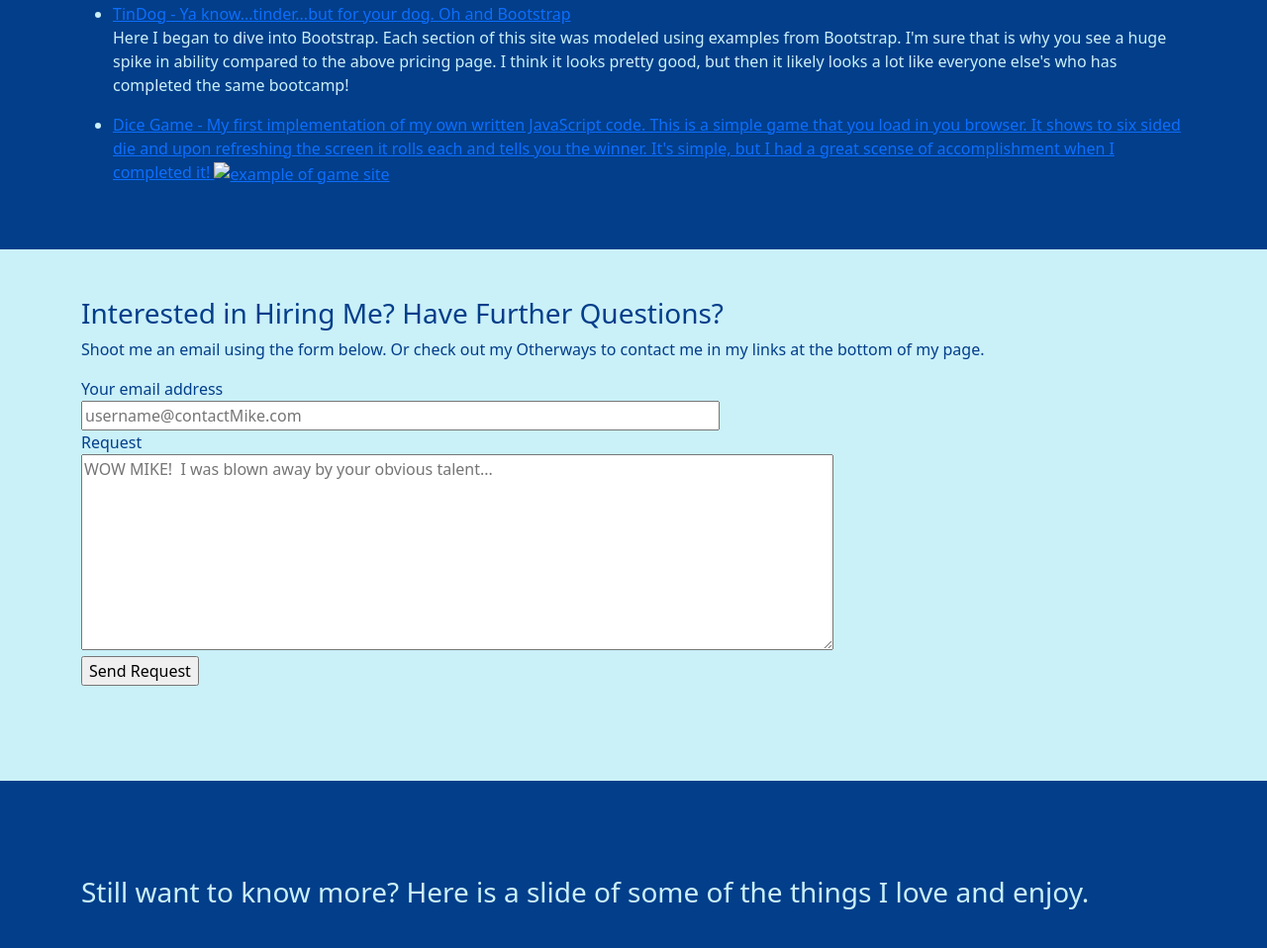
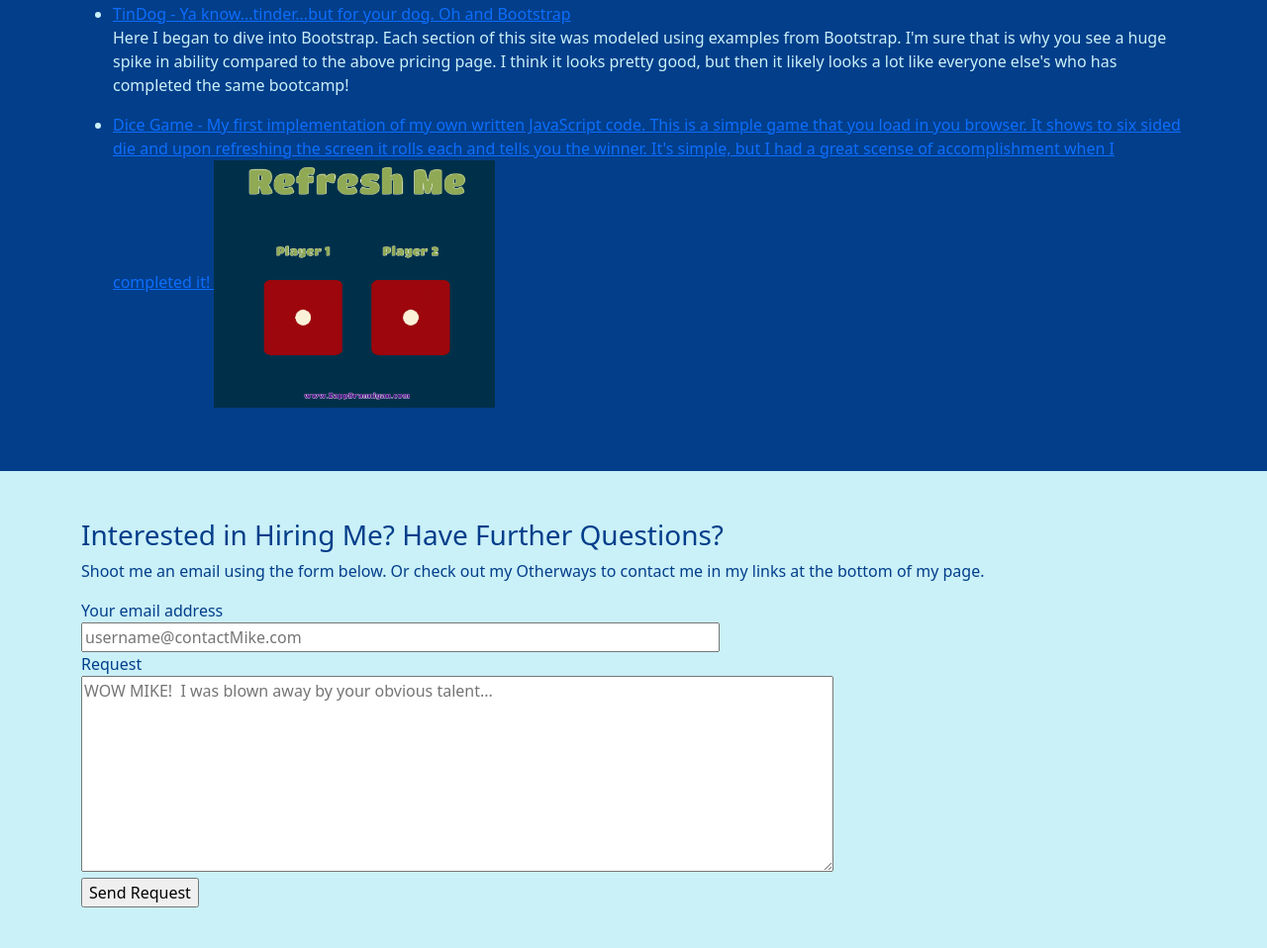
Before and after one commit to ZappBrann1gan58/C-M-Rich-Resume, a plain HTML site: page index.html in a window 1280 px wide. Shown: the part 3707-4665 px from the top of the page at 99% size. Drawn offline with nearby package versions, Linux system fonts and the light colour scheme.

Commit message:
Added link/Image
Realized I forgot to add a link for Dice Game website.  I also forgot to include the image in the <img> tag.

```diff
--- a/index.html
+++ b/index.html
@@ -291,7 +291,7 @@
               <li><a href="https://zappbrann1gan58.github.io/Zapp-Dev/" target="_blank">Floating on a Cloud! - Learning about Floats and Responsiveness</a><p>This was a learning project where we dived into the world of floats and @media queries.  This was in attempt to understand webpage responsiveness as well as making text wrap around images.  Sticking to the Zapp theme in this one as well.</p></li>
               <li><a href="https://zappbrann1gan58.github.io/Pricing-Table/" target="_blank">Flexin' with Flexbox! - Using Flexbox for alignment</a><p>Here I was practicing what I learned with FlexBox.  I used that to make the three seperate columns and then to center the content in each one.  I don't know that I like the color theme, it makes me think of the Busy world of Richard Scarry</p></li>
               <li><a href="https://zappbrann1gan58.github.io/TinDog/" target="_blank">TinDog - Ya know...tinder...but for your dog. Oh and Bootstrap</a><p>Here I began to dive into Bootstrap.  Each section of this site was modeled using examples from Bootstrap.  I'm sure that is why you see a huge spike in ability compared to the above pricing page.  I think it looks pretty good, but then it likely looks a lot like everyone else's who has completed the same bootcamp!</p></li>
-                <li><a href="">Dice Game - My first implementation of my own written JavaScript code.  This is a simple game that you load in you browser.  It shows to six sided die and upon refreshing the screen it rolls each and tells you the winner.  It's simple, but I had a great scense of accomplishment when I completed it! <img src="./assets/images" alt="example of game site" height="250"></a></li>
+                <li><a href="https://zappbrann1gan58.github.io/Dice_Game/">Dice Game - My first implementation of my own written JavaScript code.  This is a simple game that you load in you browser.  It shows to six sided die and upon refreshing the screen it rolls each and tells you the winner.  It's simple, but I had a great scense of accomplishment when I completed it! <img src="./assets/images/dicee_Game.png" alt="example of game site" height="250"></a></li>
             </ul>
           </div>
         </section>
```
